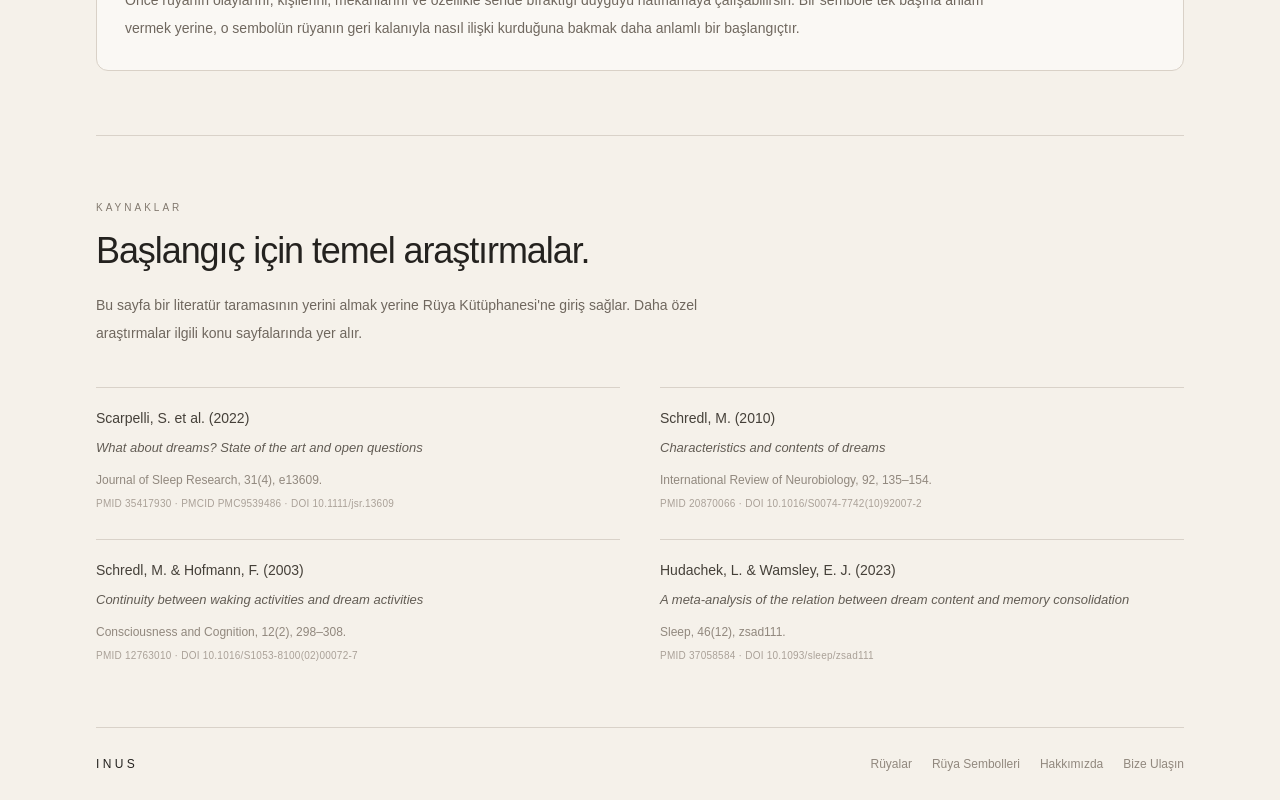
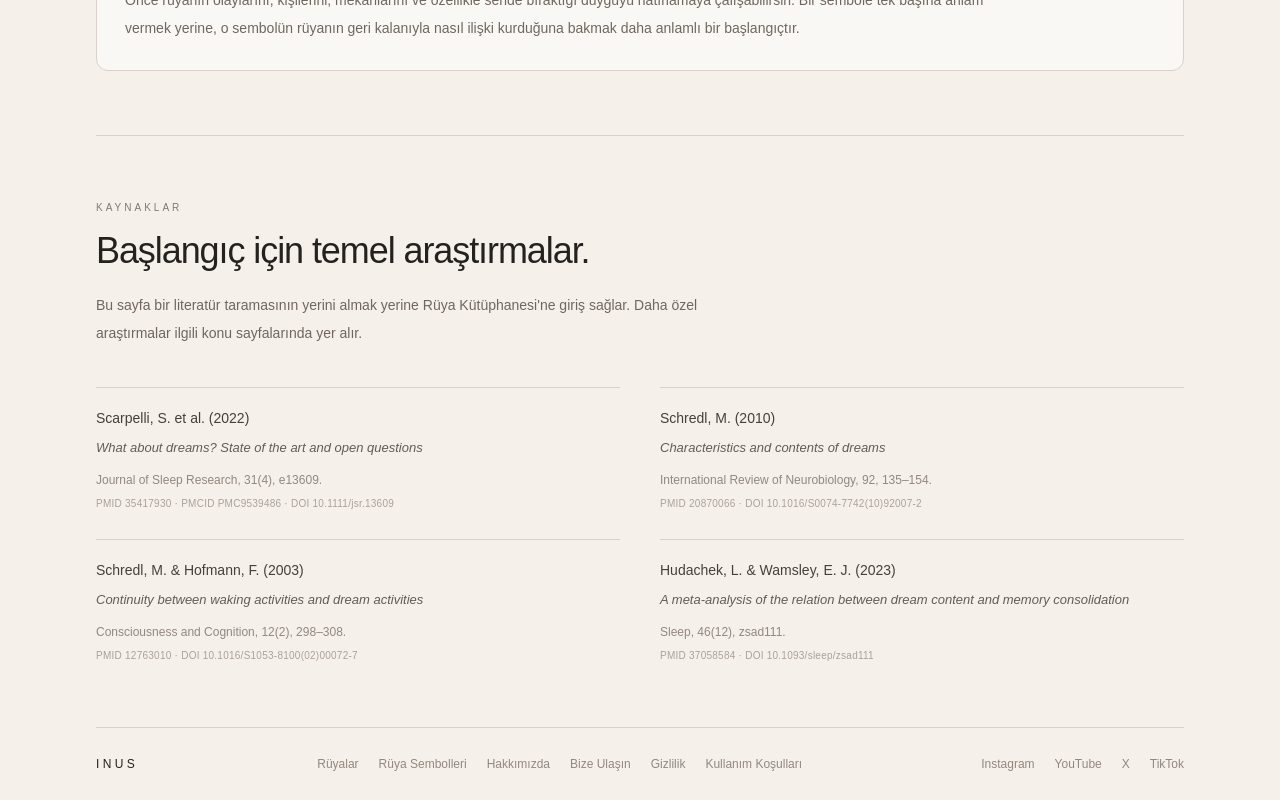
Before and after one commit to gmerdan-gif/-expert-ai, a Next.js app: page /ruyalar in a window 1280 px wide. Shown: the part 4040-4840 px from the top of the page. Built offline with nearby package versions, Linux system fonts and the light colour scheme; no server answers.

Commit message:
Add site trust and social identity links

```diff
--- a/app/layout.tsx
+++ b/app/layout.tsx
@@ -2,6 +2,7 @@ import type { Metadata } from "next";
 import Script from "next/script";
 import { Geist, Geist_Mono } from "next/font/google";
 import "./globals.css";
+import { SOCIAL_PROFILE_URLS } from "@/lib/site/social";
 
 const geistSans = Geist({
   variable: "--font-geist-sans",
@@ -80,7 +81,8 @@ export default function RootLayout({
                   "@type": "Organization",
                   "@id": "https://www.in-us.app/#organization",
                   "name": "INUS",
-                  "url": "https://www.in-us.app/"
+                  "url": "https://www.in-us.app/",
+                  "sameAs": SOCIAL_PROFILE_URLS
                 }
               ]
             })
--- a/app/ruyalar/page.tsx
+++ b/app/ruyalar/page.tsx
@@ -1,4 +1,5 @@
 import Link from "next/link";
+import { SOCIAL_PROFILES } from "@/lib/site/social";
 import type { Metadata } from "next";
 
 const BASE_URL = "https://www.in-us.app";
@@ -493,6 +494,49 @@ export default function DreamsPage() {
             >
               Bize Ulaşın
             </Link>
+            <Link
+              href="/gizlilik"
+              className="transition hover:text-[#24221f]"
+            >
+              Gizlilik
+            </Link>
+            <Link
+              href="/kullanim-kosullari"
+              className="transition hover:text-[#24221f]"
+            >
+              Kullanım Koşulları
+            </Link>
+          </div>
+
+          <div className="flex flex-wrap gap-5">
+            <a
+              href={SOCIAL_PROFILES.instagram}
+              target="_blank"
+              rel="noopener noreferrer"
+            >
+              Instagram
+            </a>
+            <a
+              href={SOCIAL_PROFILES.youtube}
+              target="_blank"
+              rel="noopener noreferrer"
+            >
+              YouTube
+            </a>
+            <a
+              href={SOCIAL_PROFILES.x}
+              target="_blank"
+              rel="noopener noreferrer"
+            >
+              X
+            </a>
+            <a
+              href={SOCIAL_PROFILES.tiktok}
+              target="_blank"
+              rel="noopener noreferrer"
+            >
+              TikTok
+            </a>
           </div>
         </footer>
       </div>
--- a/app/ruyalar/semboller/[slug]/kaynaklar/page.tsx
+++ b/app/ruyalar/semboller/[slug]/kaynaklar/page.tsx
@@ -1,4 +1,5 @@
 import Link from "next/link";
+import { SOCIAL_PROFILES } from "@/lib/site/social";
 import type { Metadata } from "next";
 import { notFound } from "next/navigation";
 
@@ -228,6 +229,41 @@ export default async function SymbolSourcesPage({
             </Link>
             <Link href="/hakkimizda">Hakkımızda</Link>
             <Link href="/bize-ulasin">Bize Ulaşın</Link>
+            <Link href="/gizlilik">Gizlilik</Link>
+            <Link href="/kullanim-kosullari">
+              Kullanım Koşulları
+            </Link>
+          </div>
+
+          <div className="flex flex-wrap gap-5">
+            <a
+              href={SOCIAL_PROFILES.instagram}
+              target="_blank"
+              rel="noopener noreferrer"
+            >
+              Instagram
+            </a>
+            <a
+              href={SOCIAL_PROFILES.youtube}
+              target="_blank"
+              rel="noopener noreferrer"
+            >
+              YouTube
+            </a>
+            <a
+              href={SOCIAL_PROFILES.x}
+              target="_blank"
+              rel="noopener noreferrer"
+            >
+              X
+            </a>
+            <a
+              href={SOCIAL_PROFILES.tiktok}
+              target="_blank"
+              rel="noopener noreferrer"
+            >
+              TikTok
+            </a>
           </div>
         </footer>
       </div>
--- a/components/symbol-pages/SymbolPage.tsx
+++ b/components/symbol-pages/SymbolPage.tsx
@@ -1,4 +1,5 @@
 import Link from "next/link";
+import { SOCIAL_PROFILES } from "@/lib/site/social";
 
 import AdSlot from "@/components/ads/AdSlot";
 import { dreamPhrase } from "@/lib/symbols/dream-title";
@@ -450,6 +451,45 @@ export function SymbolPage({
             <Link href="/bize-ulasin">
               Bize Ulaşın
             </Link>
+
+            <Link href="/gizlilik">
+              Gizlilik
+            </Link>
+
+            <Link href="/kullanim-kosullari">
+              Kullanım Koşulları
+            </Link>
+          </div>
+
+          <div className="flex flex-wrap gap-5">
+            <a
+              href={SOCIAL_PROFILES.instagram}
+              target="_blank"
+              rel="noopener noreferrer"
+            >
+              Instagram
+            </a>
+            <a
+              href={SOCIAL_PROFILES.youtube}
+              target="_blank"
+              rel="noopener noreferrer"
+            >
+              YouTube
+            </a>
+            <a
+              href={SOCIAL_PROFILES.x}
+              target="_blank"
+              rel="noopener noreferrer"
+            >
+              X
+            </a>
+            <a
+              href={SOCIAL_PROFILES.tiktok}
+              target="_blank"
+              rel="noopener noreferrer"
+            >
+              TikTok
+            </a>
           </div>
         </footer>
       </div>
--- /dev/null
+++ b/lib/site/social.ts
@@ -0,0 +1,10 @@
+export const SOCIAL_PROFILES = {
+  instagram: "https://www.instagram.com/inusapp",
+  youtube: "https://www.youtube.com/@INUSAPP",
+  x: "https://x.com/inusapp",
+  tiktok: "https://www.tiktok.com/@inusapp",
+} as const;
+
+export const SOCIAL_PROFILE_URLS = Object.values(
+  SOCIAL_PROFILES,
+);
```
